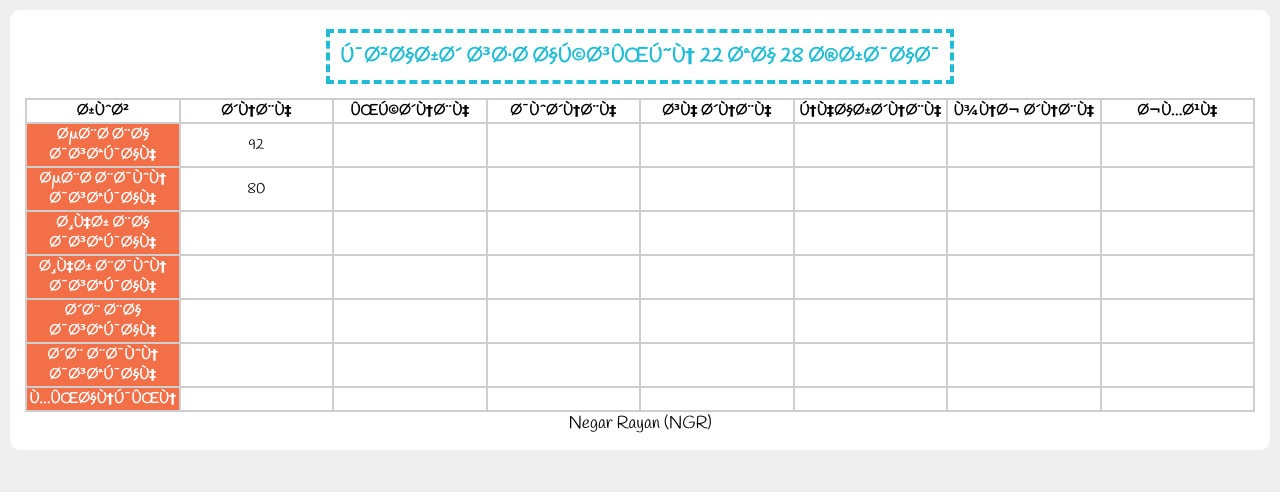
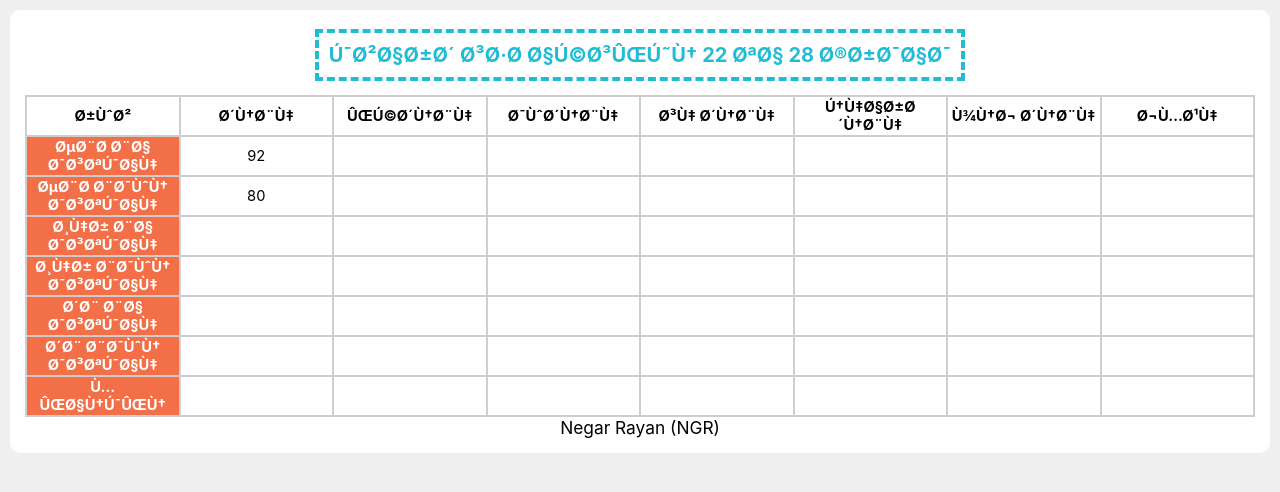
Before and after one commit to NGR41-git/NGR41-git.github.io, a PHP site: page / in a window 1280 px wide. Shown: the top 492 px of the page. Run offline with PHP 8.4, Linux system fonts and the light colour scheme.

Commit message:
Update sololearn.css

```diff
--- a/sololearn.css
+++ b/sololearn.css
@@ -3,7 +3,7 @@ html{
     padding: 0;
 }
 body {
-    font-family: 'Handlee', cursive;
+    font-family: -apple-system, BlinkMacSystemFont, 'Segoe UI', Roboto, Oxygen, Ubuntu, Cantarell, 'Open Sans', 'Helvetica Neue', sans-serif;
     font-size: 13pt;
     background-color: #efefef;
     padding: 10px;
```
